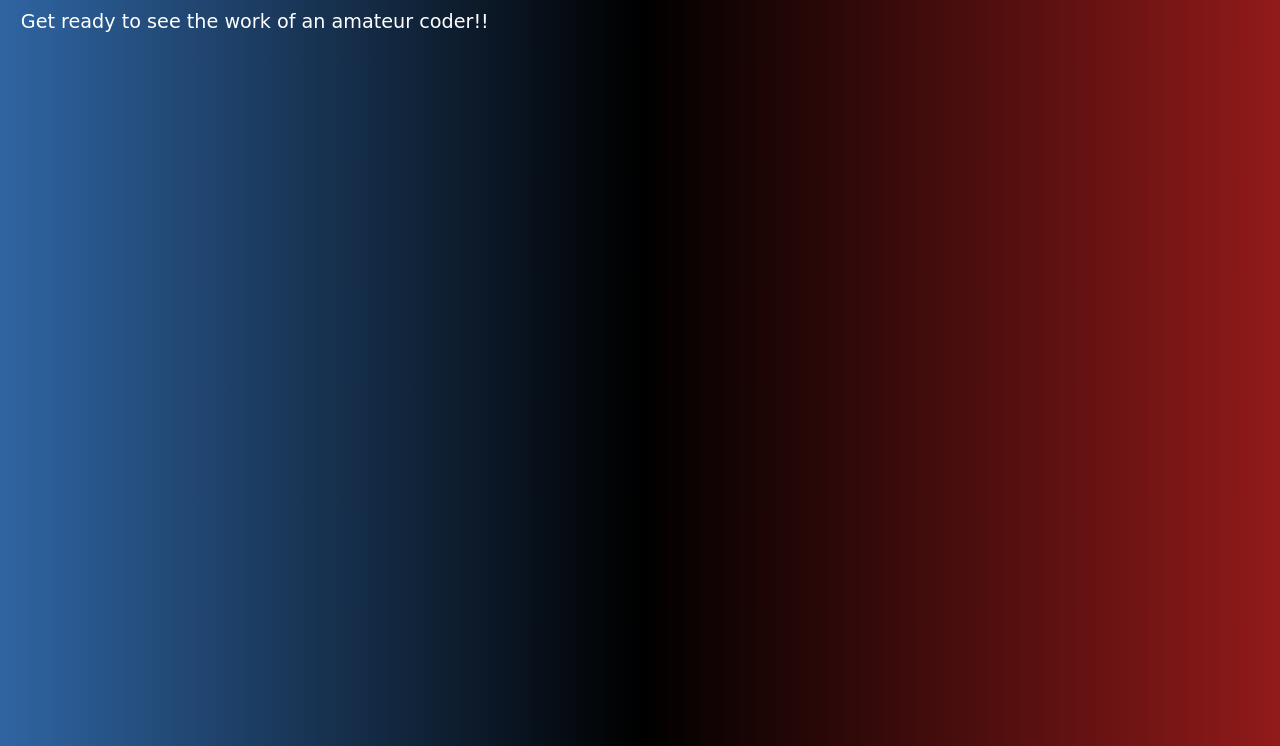
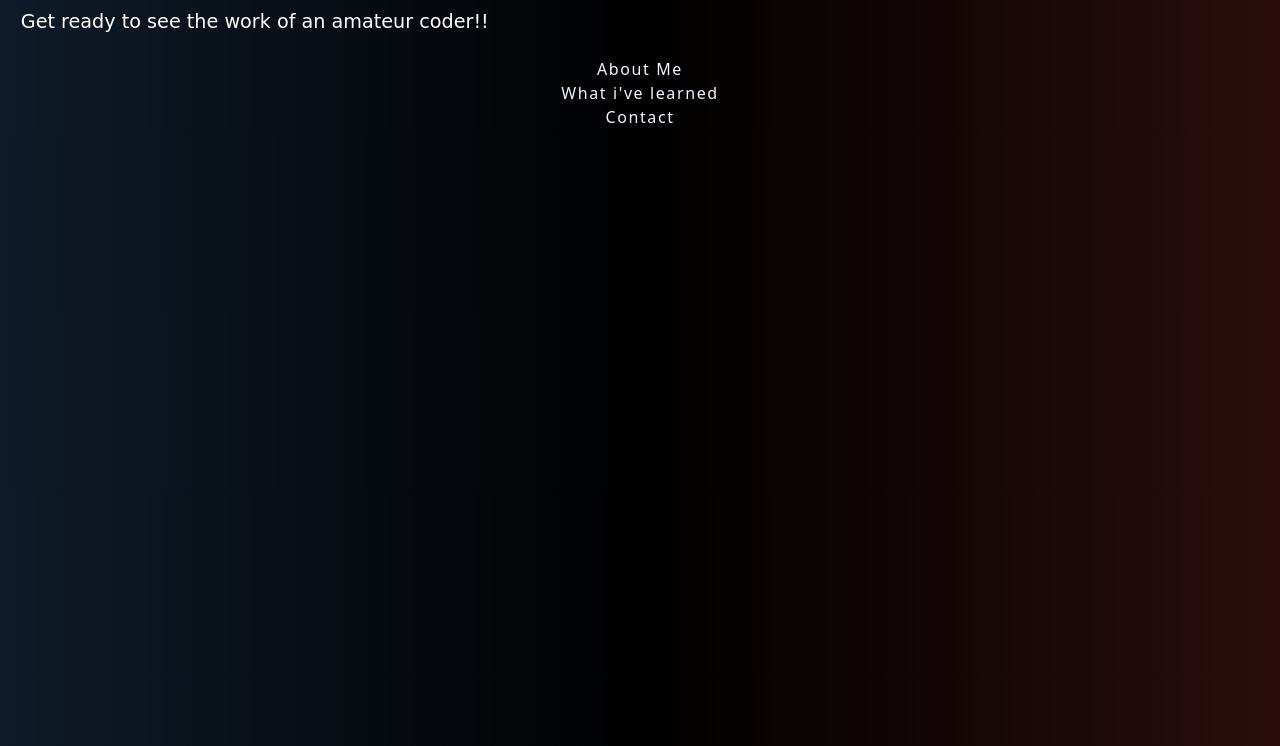
Before and after one commit to chrisanil/My-Website, a plain HTML site: page index.html in a window 1280 px wide. Shown: the part 54-800 px from the top of the page. Drawn offline with nearby package versions, Linux system fonts and the light colour scheme; a web font is replaced by a local one.

Commit message:
Added page titles and centered them

```diff
--- a/index.html
+++ b/index.html
@@ -12,5 +12,12 @@
     <h1 class="title">Chris's website</h1>
     <h2 class="firstp">Get ready to see the work of an amateur coder!!</h2>
 </div>
+
+<div class="list">
+        <h2 class="About">About Me</h2>
+        <h2>What i've learned</h2>
+        <h2>Contact</h2>
+     </div>
+
 </body>
 </html>
--- a/main.css
+++ b/main.css
@@ -15,5 +15,10 @@
     padding: 1.3rem;
 }
 .back{
-    background-image: linear-gradient(to right, rgb(47, 101, 163), black, rgb(146, 26, 26));
+    background-image: linear-gradient(to right, rgb(15, 27, 41), black, rgb(43, 13, 13));
 }
+.list{
+letter-spacing: 0.1rem;
+text-align: center;
+color: aliceblue;
+}
```
